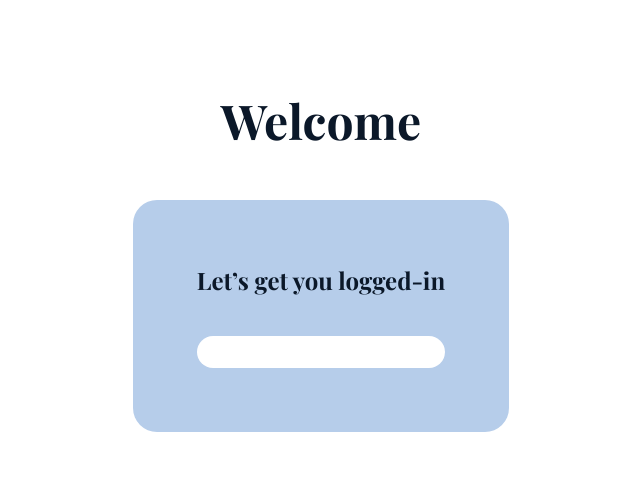
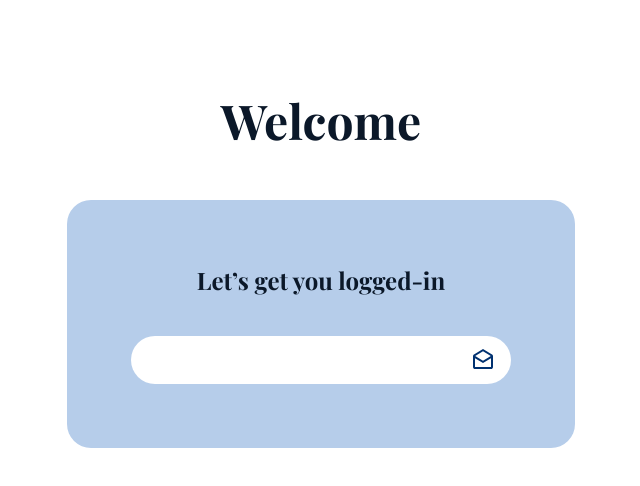
Before and after one commit to RyotaMitaraiWeb/courses-app, an Angular app in the folder frontend/: page /login in a window 1280 px wide. Shown: the top 486 px of the page, without its empty margins (319-959 px from the left). Built offline with nearby package versions, Linux system fonts and the light colour scheme; a web font is replaced by a local one.

Commit message:
make the form field work with suffixes

```diff
--- a/frontend/src/app/core/auth/login-page/login-page.component.html
+++ b/frontend/src/app/core/auth/login-page/login-page.component.html
@@ -1,9 +1,10 @@
 <main class="flex flex-col gap-y-14 px-31 py-24">
   <app-page-title>Welcome</app-page-title>
-  <section class="mx-auto rounded-3xl bg-app-blue-200 flex flex-col gap-y-10 p-16">
+  <form class="mx-auto rounded-3xl bg-app-blue-200 flex flex-col gap-y-10 p-16">
     <h2 class="font-playfair-display font-bold text-2xl text-center text-app-blue-600">Let’s get you logged-in</h2>
-    <app-form-field variant="fill">
+    <app-form-field variant="fill" class="w-95">
       <input appInput />
+      <app-drafts-icon ngProjectAs="form-field-suffix" className="w-6 h-6 fill-current" class="h-max" />
     </app-form-field>
-  </section>
+  </form>
 </main>
--- a/frontend/src/app/core/auth/login-page/login-page.component.ts
+++ b/frontend/src/app/core/auth/login-page/login-page.component.ts
@@ -2,10 +2,11 @@ import { ChangeDetectionStrategy, Component } from '@angular/core';
 import { PageTitleComponent } from '../../../shared/typography/page-title/page-title.component';
 import { FormFieldComponent } from '../../../shared/forms/app-form-field/form-field.component';
 import { Input } from '../../../shared/forms/input';
+import { DraftsIconComponent } from '../../../shared/icons/drafts-icon/drafts-icon.component';
 
 @Component({
   selector: 'app-login-page',
-  imports: [PageTitleComponent, FormFieldComponent, Input],
+  imports: [PageTitleComponent, FormFieldComponent, Input, DraftsIconComponent],
   templateUrl: './login-page.component.html',
   styleUrl: './login-page.component.scss',
   changeDetection: ChangeDetectionStrategy.OnPush,
--- a/frontend/src/app/shared/forms/app-form-field/form-field.component.html
+++ b/frontend/src/app/shared/forms/app-form-field/form-field.component.html
@@ -1,4 +1,7 @@
 <div tabindex="1" (keypress)="focusTextField()" (click)="focusTextField()"
   [class]="formFieldWrapperClasses()">
   <ng-content />
+  <div class="form-field-suffix">
+    <ng-content select="form-field-suffix" />
+  </div>
 </div>
--- a/frontend/src/app/shared/forms/app-form-field/form-field.component.scss
+++ b/frontend/src/app/shared/forms/app-form-field/form-field.component.scss
@@ -3,7 +3,9 @@
   textarea,
   input {
     width: 100%;
-    height: 100%;
+    height: 48px;
+    line-height: 100%;
+    padding: 8px 16px;
   }
 
   &.fill {
@@ -14,4 +16,9 @@
     background-color: transparent;
   }
 
+  .form-field-suffix:has(*) {
+    padding-right: 16px;
+    padding-top: 8px;
+    padding-bottom: 8px;
+  }
 }
--- a/frontend/src/app/shared/forms/app-form-field/form-field.component.ts
+++ b/frontend/src/app/shared/forms/app-form-field/form-field.component.ts
@@ -27,9 +27,8 @@ export class FormFieldComponent {
     'rounded-3xl',
     'flex',
     'flex-row',
+    'items-center',
     'gap-x-[10px]',
-    'py-2',
-    'px-4',
     'text-app-blue-500',
   ]);
 }
```
